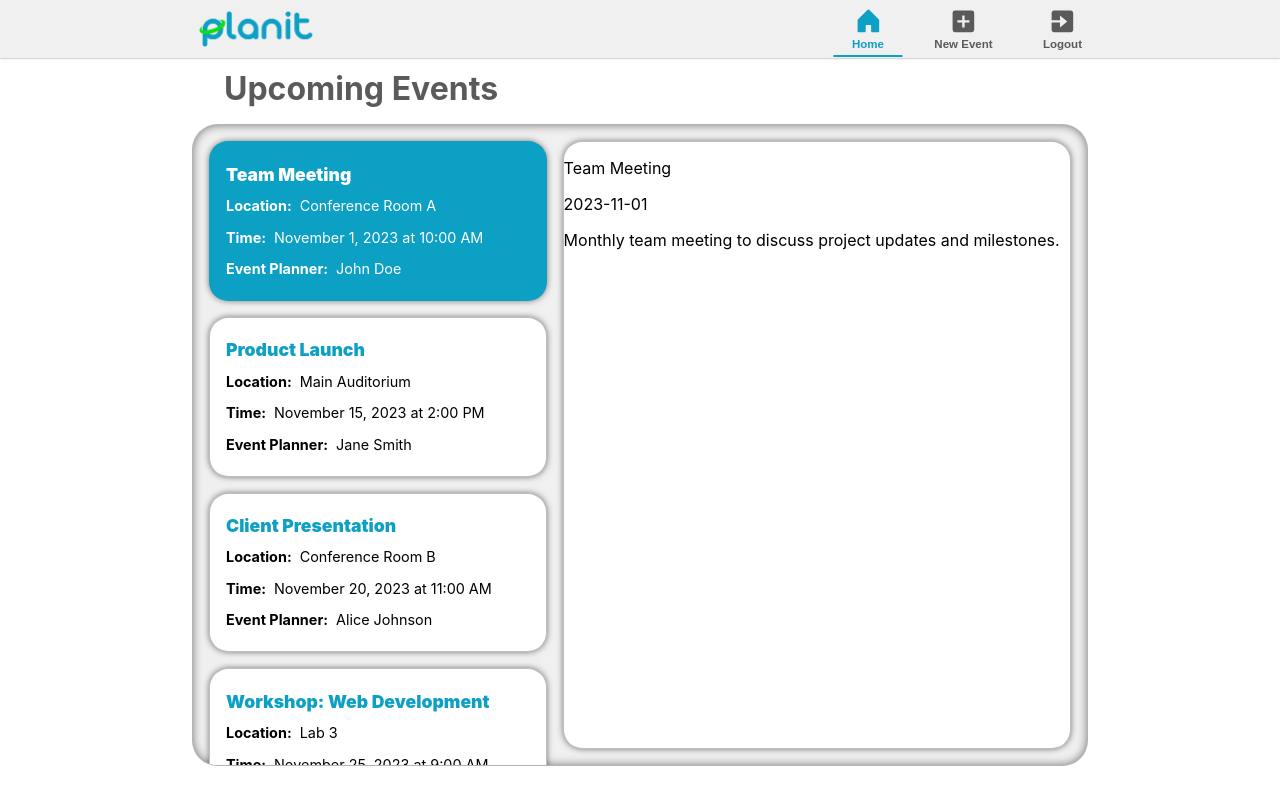
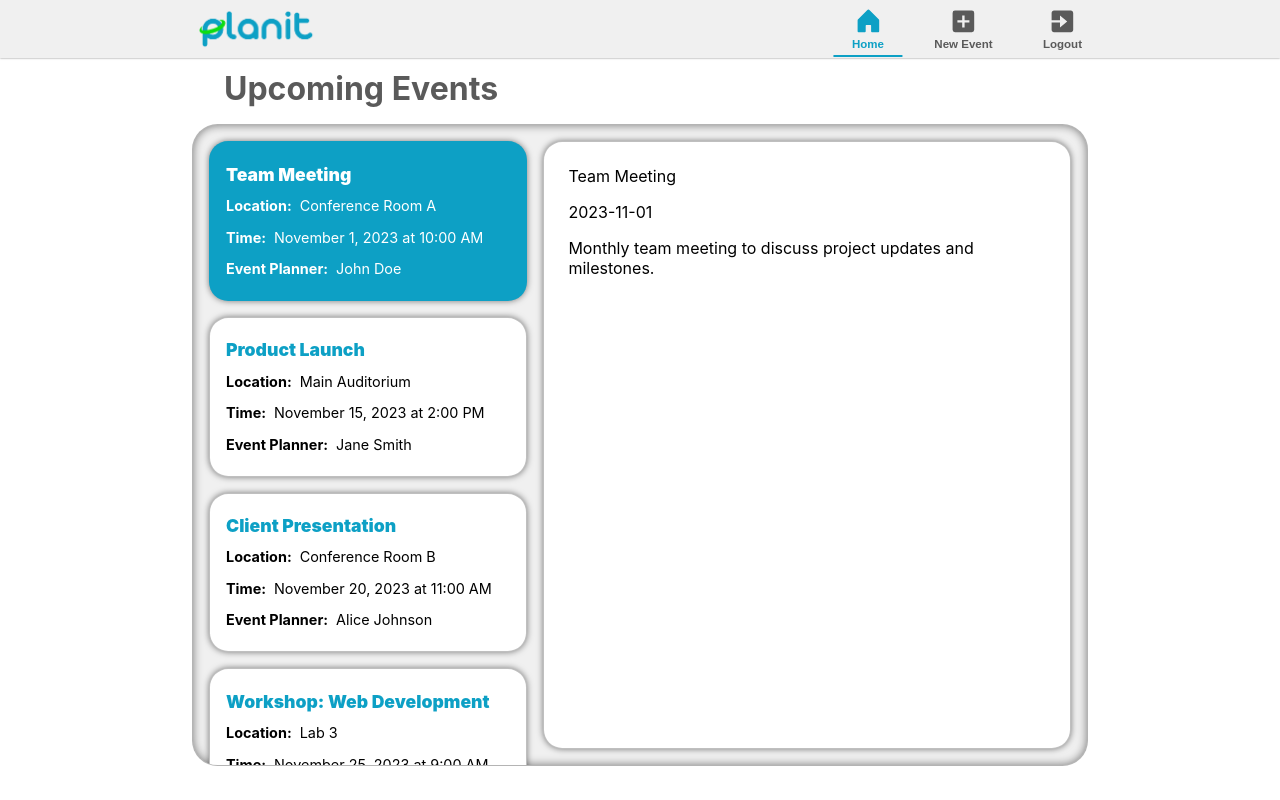
Before and after one commit to Queens-Dev-Den/planit, a React (Create React App) app in the folder frontend/: page / in a window 1280 px wide. Built offline with nearby package versions, Linux system fonts and the light colour scheme; sample sign-in values are in the browser's storage; the HTML template or start-up script is replaced by a standard one.

Commit message:
Make it so selected event remains after refresh
Selected event id is shown in the url and remains selected and centered
when the page is reloaded.

```diff
--- a/frontend/src/components/homepage/ListedEvent.js
+++ b/frontend/src/components/homepage/ListedEvent.js
@@ -1,18 +1,29 @@
 import './ListedEvent.css';
-import React from 'react';
+import React, { forwardRef } from 'react';
 
-export default function ListedEvent({ event, onClick, selected }) {
+const ListedEvent = forwardRef(({ event, onClick, selected }, ref) => {
     const formatDate = (dateString) => {
-      const options = { month: 'long', day: 'numeric', year: 'numeric' };
-      return new Date(dateString).toLocaleDateString('en-US', options);
+        const options = { month: 'long', day: 'numeric', year: 'numeric' };
+        return new Date(dateString).toLocaleDateString('en-US', options);
     };
 
     return (
-      <div className={`listed-event ${selected ? 'selected-event' : ''}`} onClick={onClick}>
-          <p className='event-title listed-event-item'>{event.title}</p>
-          <div className='listed-event-item'><p className='event-item-key'>Location: </p><p className='event-location'>{event.location}</p></div>
-          <div className='listed-event-item'><p className='event-item-key'>Time: </p><p className='event-time'>{formatDate(event.date)} at {event.time}</p></div>
-          <div className='listed-event-item'><p className='event-item-key'>Event Planner: </p><p className='event-organizer'>{event.organizer}</p></div>
-      </div>
+        <div ref={ref} className={`listed-event ${selected ? 'selected-event' : ''}`} onClick={onClick}>
+            <p className='event-title listed-event-item'>{event.title}</p>
+            <div className='listed-event-item'>
+                <p className='event-item-key'>Location: </p>
+                <p className='event-location'>{event.location}</p>
+            </div>
+            <div className='listed-event-item'>
+                <p className='event-item-key'>Time: </p>
+                <p className='event-time'>{formatDate(event.date)} at {event.time}</p>
+            </div>
+            <div className='listed-event-item'>
+                <p className='event-item-key'>Event Planner: </p>
+                <p className='event-organizer'>{event.organizer}</p>
+            </div>
+        </div>
     );
-  }
+});
+
+export default ListedEvent;
--- a/frontend/src/components/homepage/OpenEvent.css
+++ b/frontend/src/components/homepage/OpenEvent.css
@@ -7,4 +7,9 @@
     border-radius: 1.2em;
     margin: 1em 0;
     margin-right: 1em;
+    padding: 1.5em;
 }
+
+.open-event-title {
+    margin-top: 0;
+}
--- a/frontend/src/components/homepage/OpenEvent.js
+++ b/frontend/src/components/homepage/OpenEvent.js
@@ -3,9 +3,9 @@ import './OpenEvent.css';
 export default function OpenEvent({ event }) {
     return (
       <div className="open-event">
-          <p>{event.title}</p>
-          <p>{event.date}</p>
-          <p>{event.description}</p>
+          <p className='open-event-title'>{event.title}</p>
+          <p className='open-event-date'>{event.date}</p>
+          <p className='open-event-description'>{event.description}</p>
       </div>
     );
   }
--- a/frontend/src/dummy-data/events.json
+++ b/frontend/src/dummy-data/events.json
@@ -91,12 +91,12 @@
     },
     {
         "id": 11,
-        "title": "Customer Feedback Session bruh bruh bruh bruh bruh",
+        "title": "Customer Feedback Session bruh bruh bruhz",
         "description": "Session to gather feedback from key customers.",
         "date": "2023-12-28",
-        "time": "2:0000000000000000000000000000000 PM",
-        "location": "Conference Room A bruh bruh bruh bruh",
-        "organizer": "Customer Relations bruh bruh bruh bruh bruh"
+        "time": "2:00 PM",
+        "location": "Conference Room A",
+        "organizer": "Customer Relations"
     },
     {
         "id": 12,
@@ -115,5 +115,261 @@
         "time": "9:00 AM",
         "location": "Main Auditorium",
         "organizer": "Me lol"
+    },
+    {
+        "id": 14,
+        "title": "New Year Kickoff",
+        "description": "Kickoff meeting to start the new year with goals and plans.",
+        "date": "2024-01-02",
+        "time": "9:00 AM",
+        "location": "Main Auditorium",
+        "organizer": "Executive Team"
+    },
+    {
+        "id": 15,
+        "title": "Ski Function",
+        "description": "Skiing n stuff",
+        "date": "2025-07-02",
+        "time": "9:00 AM",
+        "location": "Main Auditorium",
+        "organizer": "Me lol"
+    },{
+        "id": 16,
+        "title": "New Year Kickoff",
+        "description": "Kickoff meeting to start the new year with goals and plans.",
+        "date": "2024-01-02",
+        "time": "9:00 AM",
+        "location": "Main Auditorium",
+        "organizer": "Executive Team"
+    },
+    {
+        "id": 17,
+        "title": "Ski Function",
+        "description": "Skiing n stuff",
+        "date": "2025-07-02",
+        "time": "9:00 AM",
+        "location": "Main Auditorium",
+        "organizer": "Me lol"
+    },{
+        "id": 18,
+        "title": "New Year Kickoff",
+        "description": "Kickoff meeting to start the new year with goals and plans.",
+        "date": "2024-01-02",
+        "time": "9:00 AM",
+        "location": "Main Auditorium",
+        "organizer": "Executive Team"
+    },
+    {
+        "id": 19,
+        "title": "Ski Function",
+        "description": "Skiing n stuff",
+        "date": "2025-07-02",
+        "time": "9:00 AM",
+        "location": "Main Auditorium",
+        "organizer": "Me lol"
+    },{
+        "id": 20,
+        "title": "New Year Kickoff",
+        "description": "Kickoff meeting to start the new year with goals and plans.",
+        "date": "2024-01-02",
+        "time": "9:00 AM",
+        "location": "Main Auditorium",
+        "organizer": "Executive Team"
+    },
+    {
+        "id": 21,
+        "title": "Ski Function",
+        "description": "Skiing n stuff",
+        "date": "2025-07-02",
+        "time": "9:00 AM",
+        "location": "Main Auditorium",
+        "organizer": "Me lol"
+    },{
+        "id": 22,
+        "title": "New Year Kickoff",
+        "description": "Kickoff meeting to start the new year with goals and plans.",
+        "date": "2024-01-02",
+        "time": "9:00 AM",
+        "location": "Main Auditorium",
+        "organizer": "Executive Team"
+    },
+    {
+        "id": 23,
+        "title": "Ski Function",
+        "description": "Skiing n stuff",
+        "date": "2025-07-02",
+        "time": "9:00 AM",
+        "location": "Main Auditorium",
+        "organizer": "Me lol"
+    },{
+        "id": 24,
+        "title": "New Year Kickoff",
+        "description": "Kickoff meeting to start the new year with goals and plans.",
+        "date": "2024-01-02",
+        "time": "9:00 AM",
+        "location": "Main Auditorium",
+        "organizer": "Executive Team"
+    },
+    {
+        "id": 25,
+        "title": "Ski Function",
+        "description": "Skiing n stuff",
+        "date": "2025-07-02",
+        "time": "9:00 AM",
+        "location": "Main Auditorium",
+        "organizer": "Me lol"
+    },{
+        "id": 26,
+        "title": "New Year Kickoff",
+        "description": "Kickoff meeting to start the new year with goals and plans.",
+        "date": "2024-01-02",
+        "time": "9:00 AM",
+        "location": "Main Auditorium",
+        "organizer": "Executive Team"
+    },
+    {
+        "id": 27,
+        "title": "Ski Function",
+        "description": "Skiing n stuff",
+        "date": "2025-07-02",
+        "time": "9:00 AM",
+        "location": "Main Auditorium",
+        "organizer": "Me lol"
+    },{
+        "id": 28,
+        "title": "New Year Kickoff",
+        "description": "Kickoff meeting to start the new year with goals and plans.",
+        "date": "2024-01-02",
+        "time": "9:00 AM",
+        "location": "Main Auditorium",
+        "organizer": "Executive Team"
+    },
+    {
+        "id": 29,
+        "title": "Ski Function",
+        "description": "Skiing n stuff",
+        "date": "2025-07-02",
+        "time": "9:00 AM",
+        "location": "Main Auditorium",
+        "organizer": "Me lol"
+    },{
+        "id": 30,
+        "title": "New Year Kickoff",
+        "description": "Kickoff meeting to start the new year with goals and plans.",
+        "date": "2024-01-02",
+        "time": "9:00 AM",
+        "location": "Main Auditorium",
+        "organizer": "Executive Team"
+    },
+    {
+        "id": 31,
+        "title": "Ski Function",
+        "description": "Skiing n stuff",
+        "date": "2025-07-02",
+        "time": "9:00 AM",
+        "location": "Main Auditorium",
+        "organizer": "Me lol"
+    },{
+        "id": 32,
+        "title": "New Year Kickoff",
+        "description": "Kickoff meeting to start the new year with goals and plans.",
+        "date": "2024-01-02",
+        "time": "9:00 AM",
+        "location": "Main Auditorium",
+        "organizer": "Executive Team"
+    },
+    {
+        "id": 33,
+        "title": "Ski Function",
+        "description": "Skiing n stuff",
+        "date": "2025-07-02",
+        "time": "9:00 AM",
+        "location": "Main Auditorium",
+        "organizer": "Me lol"
+    },{
+        "id": 34,
+        "title": "New Year Kickoff",
+        "description": "Kickoff meeting to start the new year with goals and plans.",
+        "date": "2024-01-02",
+        "time": "9:00 AM",
+        "location": "Main Auditorium",
+        "organizer": "Executive Team"
+    },
+    {
+        "id": 35,
+        "title": "Ski Function",
+        "description": "Skiing n stuff",
+        "date": "2025-07-02",
+        "time": "9:00 AM",
+        "location": "Main Auditorium",
+        "organizer": "Me lol"
+    },{
+        "id": 36,
+        "title": "New Year Kickoff",
+        "description": "Kickoff meeting to start the new year with goals and plans.",
+        "date": "2024-01-02",
+        "time": "9:00 AM",
+        "location": "Main Auditorium",
+        "organizer": "Executive Team"
+    },
+    {
+        "id": 37,
+        "title": "Ski Function",
+        "description": "Skiing n stuff",
+        "date": "2025-07-02",
+        "time": "9:00 AM",
+        "location": "Main Auditorium",
+        "organizer": "Me lol"
+    },{
+        "id": 38,
+        "title": "New Year Kickoff",
+        "description": "Kickoff meeting to start the new year with goals and plans.",
+        "date": "2024-01-02",
+        "time": "9:00 AM",
+        "location": "Main Auditorium",
+        "organizer": "Executive Team"
+    },
+    {
+        "id": 39,
+        "title": "Ski Function",
+        "description": "Skiing n stuff",
+        "date": "2025-07-02",
+        "time": "9:00 AM",
+        "location": "Main Auditorium",
+        "organizer": "Me lol"
+    },{
+        "id": 40,
+        "title": "New Year Kickoff",
+        "description": "Kickoff meeting to start the new year with goals and plans.",
+        "date": "2024-01-02",
+        "time": "9:00 AM",
+        "location": "Main Auditorium",
+        "organizer": "Executive Team"
+    },
+    {
+        "id": 41,
+        "title": "Ski Function",
+        "description": "Skiing n stuff",
+        "date": "2025-07-02",
+        "time": "9:00 AM",
+        "location": "Main Auditorium",
+        "organizer": "Me lol"
+    },{
+        "id": 42,
+        "title": "New Year Kickoff",
+        "description": "Kickoff meeting to start the new year with goals and plans.",
+        "date": "2024-01-02",
+        "time": "9:00 AM",
+        "location": "Main Auditorium",
+        "organizer": "Executive Team"
+    },
+    {
+        "id": 43,
+        "title": "Ski Function",
+        "description": "Skiing n stuff",
+        "date": "2025-07-02",
+        "time": "9:00 AM",
+        "location": "Main Auditorium",
+        "organizer": "Me lol"
     }
 ]
--- a/frontend/src/pages/HomePage.js
+++ b/frontend/src/pages/HomePage.js
@@ -1,20 +1,45 @@
-import React, { useState, useEffect } from 'react';
+import React, { useState, useEffect, useRef } from 'react';
+import { useNavigate, useLocation } from 'react-router-dom';
 import '../styles/HomePage.css';
 import ListedEvent from '../components/homepage/ListedEvent';
 import OpenEvent from '../components/homepage/OpenEvent';
 
-// REMOVE IN FUTURE, used to test with dummy data
 import events from '../dummy-data/events.json';
 
 const HomePage = () => {
   const [selectedEvent, setSelectedEvent] = useState(events[0]);
+  const navigate = useNavigate();
+  const location = useLocation();
+  const eventRefs = useRef([]);
+  const isInitialLoad = useRef(true);
 
   useEffect(() => {
+    const params = new URLSearchParams(location.search);
+    const eventId = params.get('eventId');
+    if (eventId) {
+      const event = events.find(e => e.id === parseInt(eventId));
+      if (event) {
+        setSelectedEvent(event);
+        const eventIndex = events.findIndex(e => e.id === parseInt(eventId));
+        if (eventRefs.current[eventIndex]) {
+          eventRefs.current[eventIndex].scrollIntoView({
+            behavior: isInitialLoad.current ? 'auto' : 'smooth',
+            block: 'center'
+          });
+        }
+      }
+    } else {
       setSelectedEvent(events[0]);
-  }, []);
+    }
+    isInitialLoad.current = false;
+  }, [location.search]);
 
-  const handleEventClick = (event) => {
+  const handleEventClick = (event, index) => {
     setSelectedEvent(event);
+    navigate(`/?eventId=${event.id}`);
+    if (eventRefs.current[index]) {
+      eventRefs.current[index].scrollIntoView({ behavior: 'smooth', block: 'center' });
+    }
   };
 
   return (
@@ -22,16 +47,17 @@ const HomePage = () => {
       <h1 className='homepage-message'>Upcoming Events</h1>
       <div className='homepage-content'>
         <div className='listed-events'>
-          {events.map(event => (
+          {events.map((event, index) => (
             <ListedEvent
               key={event.id}
               event={event}
-                onClick={() => handleEventClick(event)}
+              onClick={() => handleEventClick(event, index)}
               selected={event.id === selectedEvent.id}
+              ref={el => eventRefs.current[index] = el}
             />
           ))}
         </div>
-        <OpenEvent event={selectedEvent}/>
+        <OpenEvent event={selectedEvent} />
       </div>
     </div>
   );
```
Also changed, not shown: frontend/src/components/layout/Navbar.js (+8 -6 lines), frontend/src/styles/LoginPage.css (+7 -5 lines), frontend/src/styles/SignupPage.css (+7 -5 lines). Lines whose indentation alone changed are shown as unchanged.
